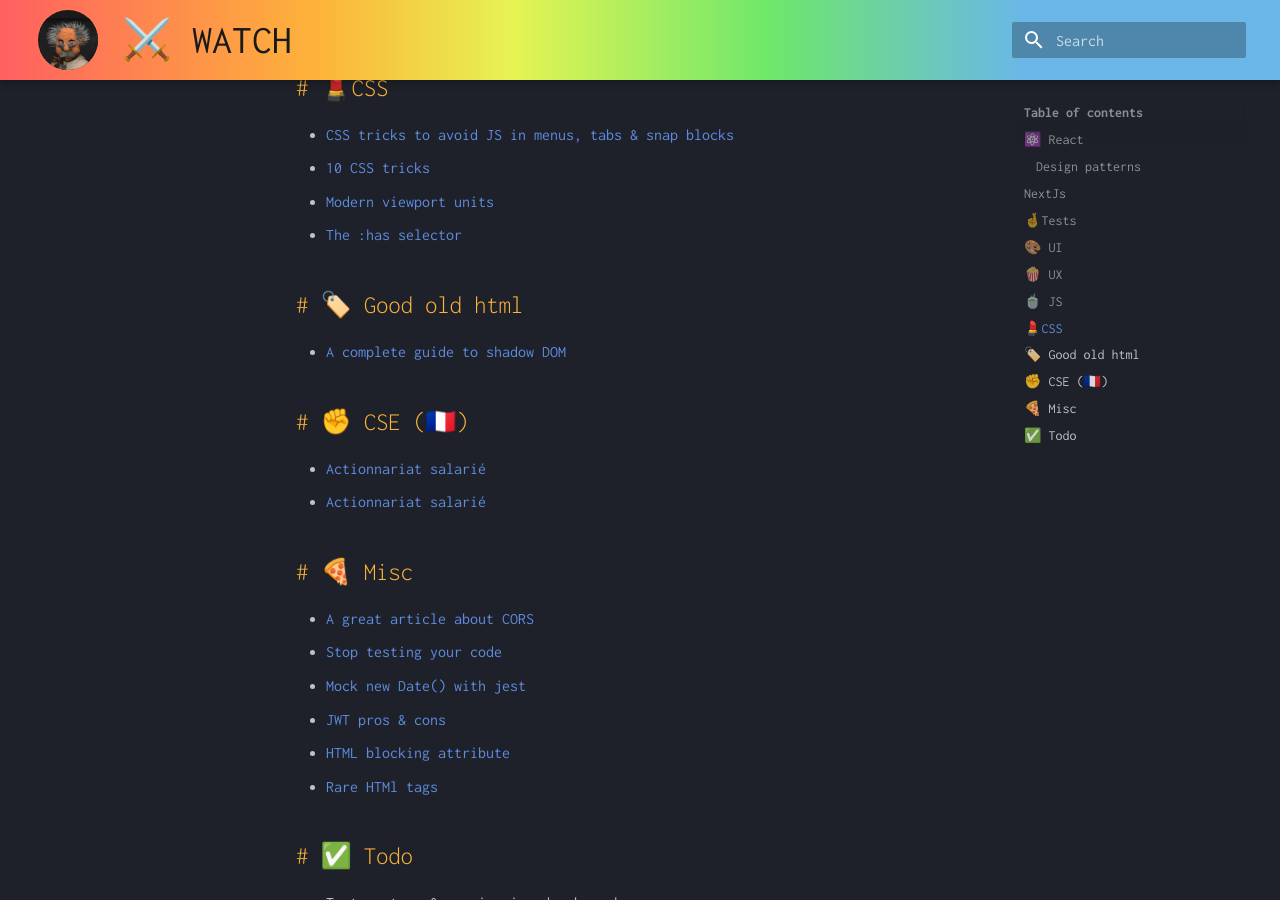
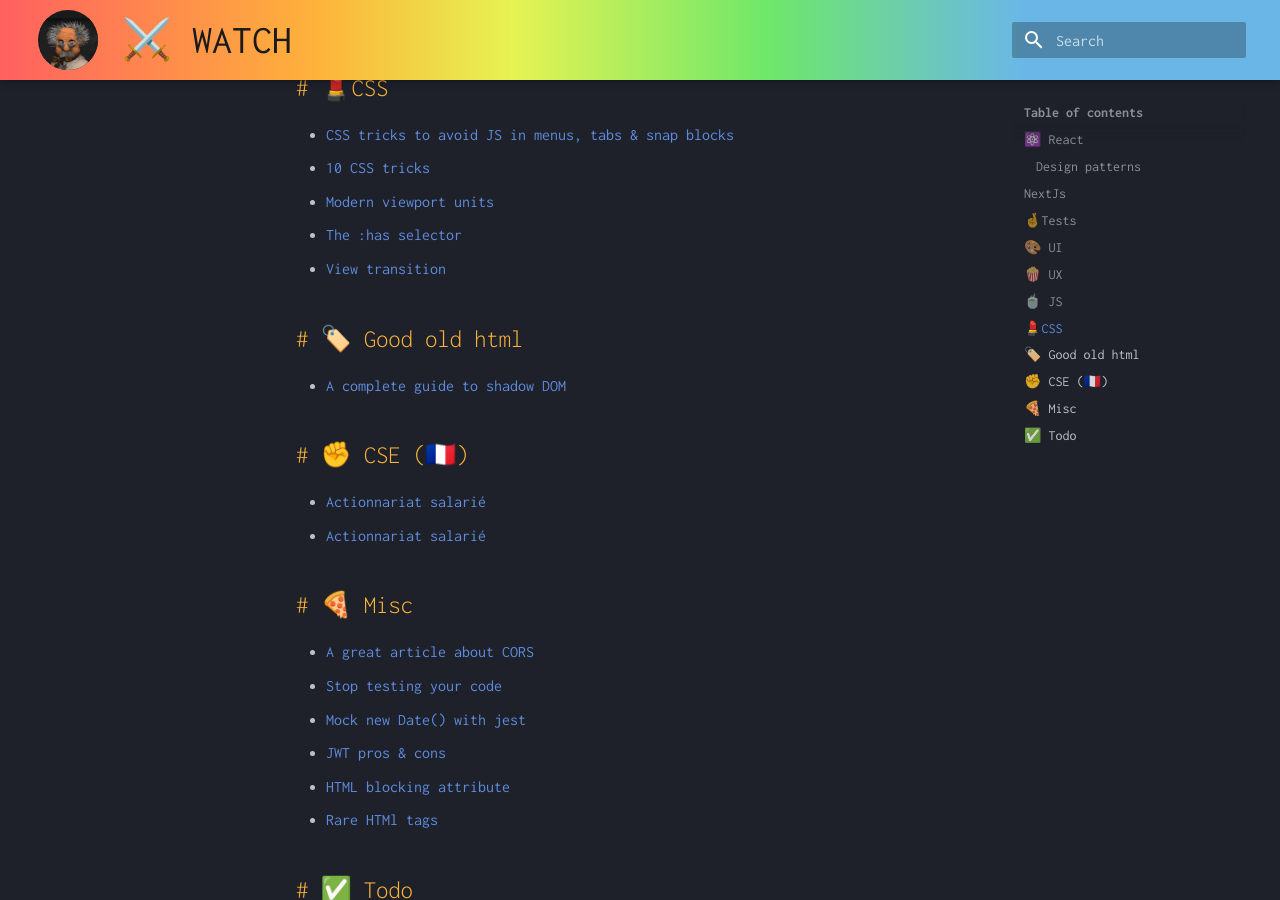
Before and after one commit to keninette/cheatsheets, an MkDocs documentation site: the page built from docs/watch/index.md, in a window 1280 px wide and 900 px high, scrolled down 2033 px. Built offline with MkDocs 1.6.1 and Material for MkDocs 9.7.7, drawn with Linux system fonts in a browser that asks for light colours.

Commit message:
Watch 2025/07/30

```diff
--- a/docs/watch/index.md
+++ b/docs/watch/index.md
@@ -50,6 +50,7 @@
 - [10 CSS tricks](https://medium.com/@arnoldgunter/10-css-tricks-that-saved-me-plenty-of-work-and-time-3698e69d7bac)
 - [Modern viewport units](https://medium.com/@dimeloper/viewport-height-and-width-units-in-modern-css-1cc919392fde)
 - [The :has selector](https://adevnadia.medium.com/replacing-react-code-with-css-has-selector-0ed11469bfbe)
+- [View transition](https://medium.com/@karstenbiedermann/how-one-line-of-css-can-make-your-multi-page-app-feel-like-an-spa-c02957ec3589)
 
 ## 🏷️ Good old html
 - [A complete guide to shadow DOM](https://blog.stackademic.com/shadow-dom-a-complete-guide-5201df719a17)
```
